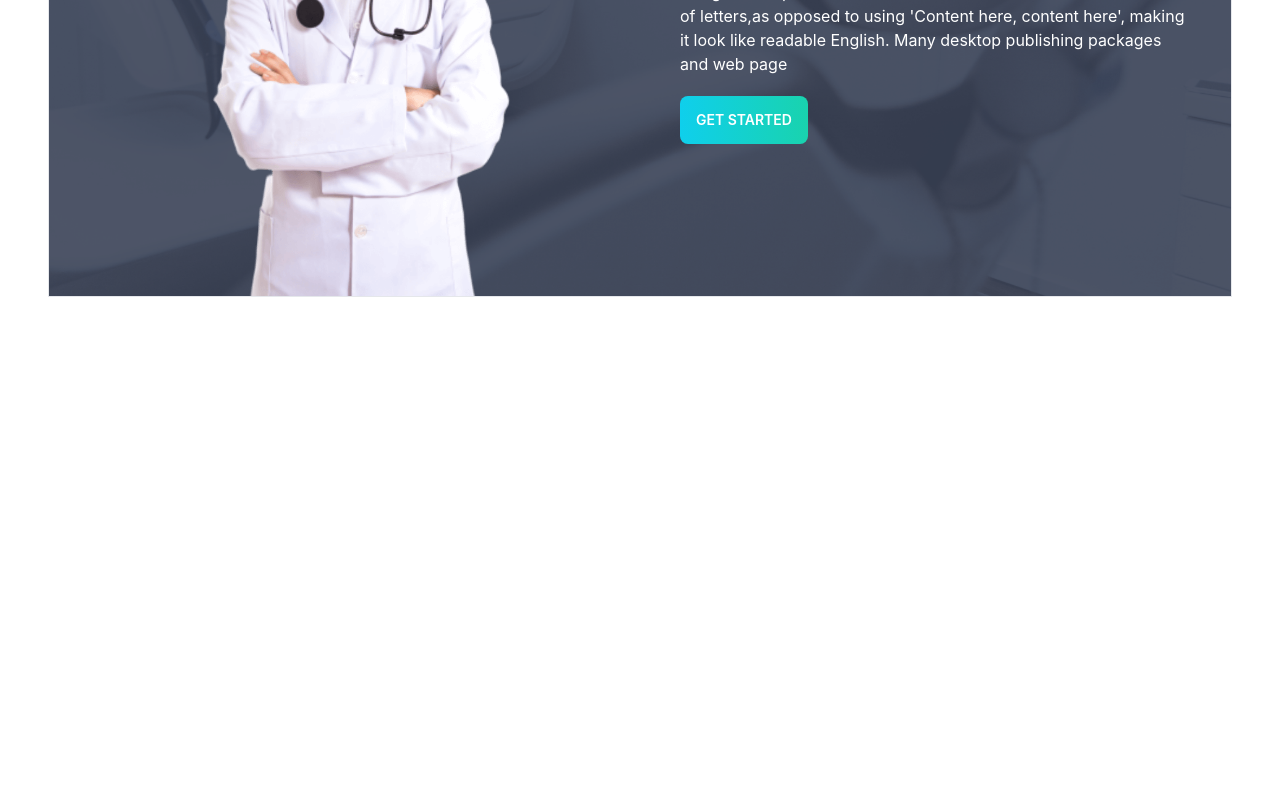
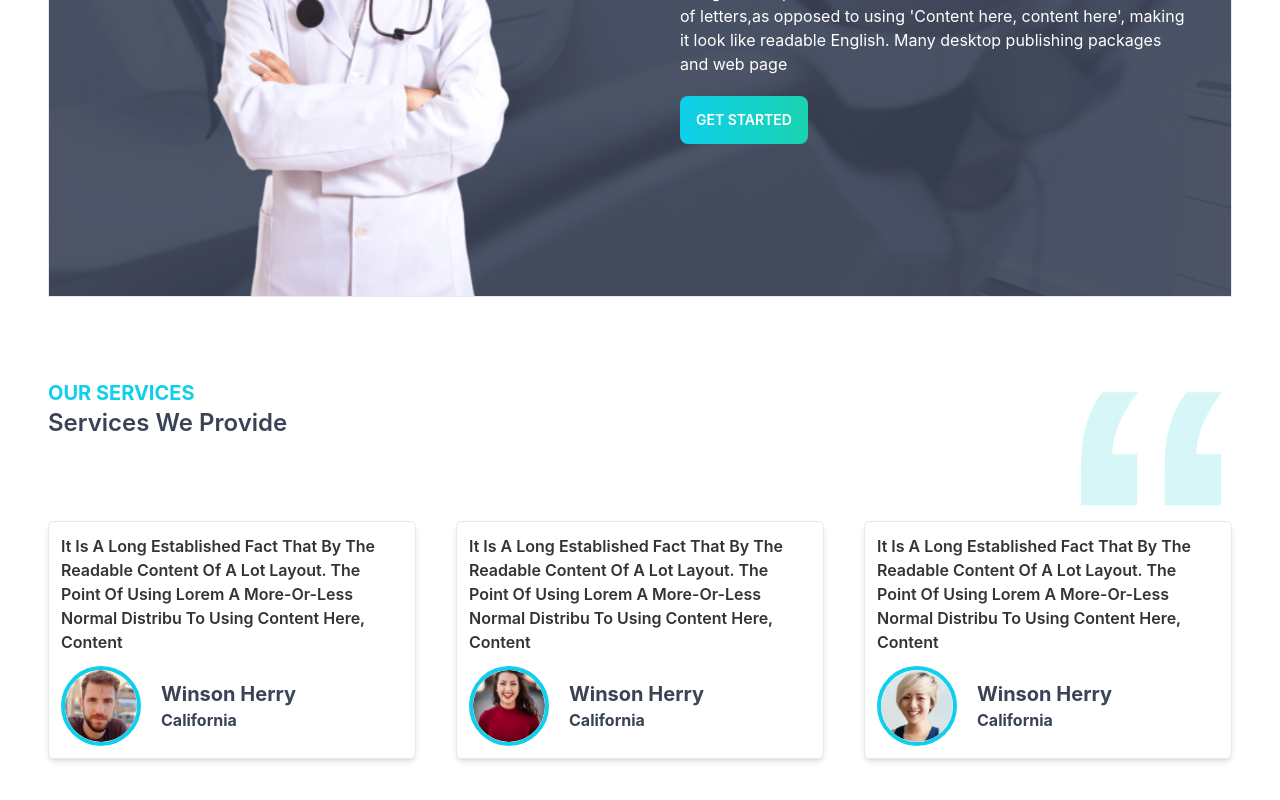
Before and after one commit to MernLearner/doctor-portal, a React (Create React App) app: page / in a window 1280 px wide. Shown: the part 1866-2666 px from the top of the page. Before the commit the page ends 2227 px from the top, so only its background shows below. Built offline with nearby package versions, Linux system fonts and the light colour scheme.

Commit message:
testimonial done

```diff
--- a/src/components/Pages/Home/Home.jsx
+++ b/src/components/Pages/Home/Home.jsx
@@ -5,6 +5,7 @@ import DentalCare from './DentalCare';
 import HeroBottom from './HeroBottom';
 import HeroSection from './HeroSection';
 import ServiceSection from './ServiceSection';
+import Testimonial from './Testimonial';
 
 const Home = () => {
     return (
@@ -19,6 +20,8 @@ const Home = () => {
             <SectionDivider></SectionDivider>
             <Appointment></Appointment>
             <SectionDivider></SectionDivider>
+            <Testimonial></Testimonial>
+            <SectionDivider></SectionDivider>
         </div>
     );
 };
--- /dev/null
+++ b/src/components/Pages/Home/SingleMessege.jsx
@@ -0,0 +1,18 @@
+import React from 'react';
+
+const SingleMessege = ({comment}) => {
+    return (
+        <div className='border  rounded-md p-3 shadow-md'>
+            <p className='text-md font-semibold capitalize'>{comment.comment}</p>
+            <div className='flex items-center mt-3'>
+                <img className='w-20 h-20 border-4 border-primary rounded-full' src={comment.img} alt={comment.name} />
+                <div className='ml-5 '>
+                    <h1 className='text-xl font-bold text-accent capitalize'>{comment.name}</h1>
+                    <h1 className='text-md font-bold text-accent capitalize'>{comment.address}</h1>
+                </div>
+            </div>
+        </div>
+    );
+};
+
+export default SingleMessege;
--- /dev/null
+++ b/src/components/Pages/Home/Testimonial.jsx
@@ -0,0 +1,49 @@
+import React from 'react';
+import people1 from "../../../assets/people-1.png"
+import people2 from "../../../assets/people-2.png"
+import people3 from "../../../assets/people-3.png"
+import SectionTitle from '../../Shared/SectionTitle'
+import quote from '../../../assets/quote.svg'
+import SingleMessege from './SingleMessege';
+
+const Testimonial = () => {
+    const testimonial = [
+        {
+            _id: "01",
+            comment: "It is a long established fact that by the readable content of a lot layout. The point of using Lorem a more-or-less normal distribu to using Content here, content",
+            name: "Winson Herry",
+            address: "California",
+            img: people1
+        },
+        {
+            _id: "02",
+            comment: "It is a long established fact that by the readable content of a lot layout. The point of using Lorem a more-or-less normal distribu to using Content here, content",
+            name: "Winson Herry",
+            address: "California",
+            img: people2
+        },
+        {
+            _id: "03",
+            comment: "It is a long established fact that by the readable content of a lot layout. The point of using Lorem a more-or-less normal distribu to using Content here, content",
+            name: "Winson Herry",
+            address: "California",
+            img: people3
+        },
+    ]
+    return (
+        <div>
+            <div className='flex justify-between items-center text-left'>
+                <SectionTitle title={"OUR SERVICES"} subtitle={"Services We Provide"}></SectionTitle>
+                <div><img className='w-40 h-40' src={quote} alt={"{quote"} /></div>
+            </div>
+            <div className='sm:grid grid-cols-1 md:grid-cols-2 lg:grid-cols-3 gap-10'>
+                {
+                    testimonial.map(comment=><SingleMessege comment={comment} key={testimonial._id}></SingleMessege>)
+                }
+            </div>
+
+        </div>
+    );
+};
+
+export default Testimonial;
--- a/src/components/Shared/SectionTitle.jsx
+++ b/src/components/Shared/SectionTitle.jsx
@@ -2,7 +2,7 @@ import React from 'react';
 
 const SectionTitle = ({title,subtitle}) => {
     return (
-        <div className='text-center mb-16'>
+        <div className=' mb-16'>
             <h1 className='text-xl text-primary uppercase font-bold'>{title}</h1>
             <h2 className='text-2xl text-accent capitalize font-semibold'>{subtitle}</h2>
         </div>
```
Also changed, not shown: src/assets/quote.svg (added).
